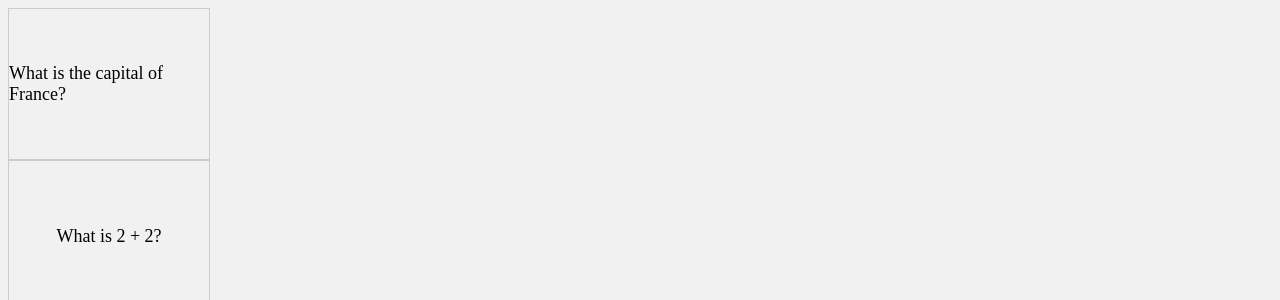
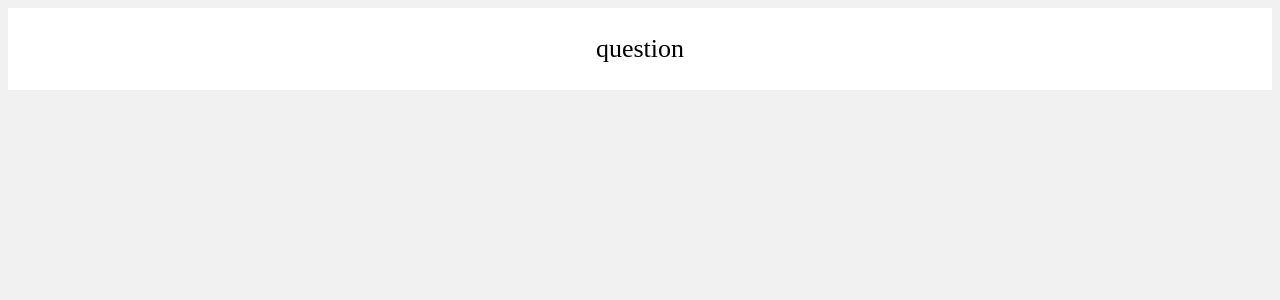
Before and after one commit to Dhyan441/flashify, a React (Create React App) app in the folder client/: page / in a window 1280 px wide. Shown: the top 300 px of the page. Built offline with nearby package versions, Linux system fonts and the light colour scheme.

Commit message:
flashcards working buttons not working

```diff
--- a/client/src/App.jsx
+++ b/client/src/App.jsx
@@ -1,16 +1,12 @@
-// src/App.js
-
 import React from 'react';
-import './components/Flashcard/Flashcard.css';
-import Flashcard from './components/Flashcard/Flashcard';
+import FlashCard from './components/FlashCard';
 
 function App() {
-  return (
-    <div className="App">
-      <Flashcard question="What is the capital of France?" answer="Paris" />
-      <Flashcard question="What is 2 + 2?" answer="4" />
-    </div>
-  );
-}
+    return (
+      <div className="App">
+        <FlashCard question="question" answer="answer"/>
+      </div>
+    );
+  }
 
 export default App;
--- a/client/src/components/FlashCard.jsx
+++ b/client/src/components/FlashCard.jsx
@@ -1,33 +1,75 @@
-import React, { useState } from 'react';
+import React, { useState, useEffect } from 'react';
 
 function FlashCard({ question, answer }) {
   const [showAnswer, setShowAnswer] = useState(false);
+  const [fontSize, setFontSize] = useState(1); // Initial font size
 
   const toggleAnswer = () => {
     setShowAnswer(!showAnswer);
   };
 
+  useEffect(() => {
+    // Calculate the length of the text (question or answer)
+    const text = showAnswer ? answer : question;
+    const textLength = text.length;
+
+    // Adjust the font size based on text length with a minimum font size of 14px
+    const calculatedFontSize = Math.max(20, 30 - textLength * 0.5);
+
+    setFontSize(calculatedFontSize);
+  }, [question, answer, showAnswer]);
+
   return (
+    <div className="flex items-center justify-center h-screen bg-white">
       <div
-      className={`w-64 h-32 border p-4 cursor-pointer transform transition-transform ${
+        className={`w-96 h-60 p-4 cursor-pointer transform transition-transform transition-duration-500 ${
           showAnswer ? 'rotate-y-180' : ''
         }`}
         onClick={toggleAnswer}
+        style={{
+          backgroundColor: 'white',
+          display: 'flex',
+          justifyContent: 'center',
+          alignItems: 'center',
+        }}
       >
         <div className="w-full h-full relative">
           <div
-          className={`card-side front absolute inset-0 flex items-center justify-center bg-white border rounded-lg shadow-md transition-opacity ${
+            className={`card-side front absolute inset-0 flex items-center justify-center bg-white rounded-3xl shadow-lg transition-opacity ${
               showAnswer ? 'opacity-0' : 'opacity-100'
             }`}
           >
+            <div className="p-4">
+              {showAnswer ? null : (
+                <p
+                  className="font-semibold text-center"
+                  style={{
+                    fontSize: `${fontSize}px`,
+                  }}
+                >
                   {question}
+                </p>
+              )}
+            </div>
           </div>
           <div
-          className={`card-side back absolute inset-0 flex items-center justify-center bg-gray-200 border rounded-lg shadow-md transition-opacity ${
+            className={`card-side back absolute inset-0 flex items-center justify-center bg-gray-200 rounded-3xl shadow-lg transition-opacity ${
               showAnswer ? 'opacity-100' : 'opacity-0'
             }`}
           >
+            <div className="p-4">
+              {showAnswer ? (
+                <p
+                  className="font-semibold text-center"
+                  style={{
+                    fontSize: `${fontSize}px`,
+                  }}
+                >
                   {answer}
+                </p>
+              ) : null}
+            </div>
+          </div>
         </div>
       </div>
     </div>
```
Also changed, not shown: client/src/components/NavigationButtons.jsx (added, +31 -0 lines), client/src/components/StudyPage.jsx (added, +34 -0 lines). Lines whose indentation alone changed are shown as unchanged.
